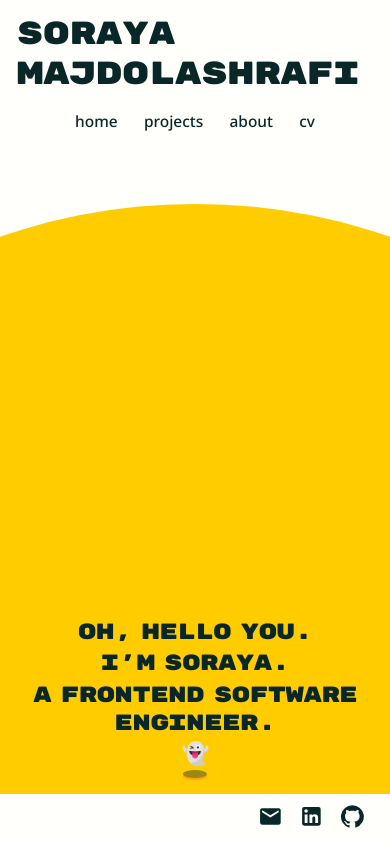
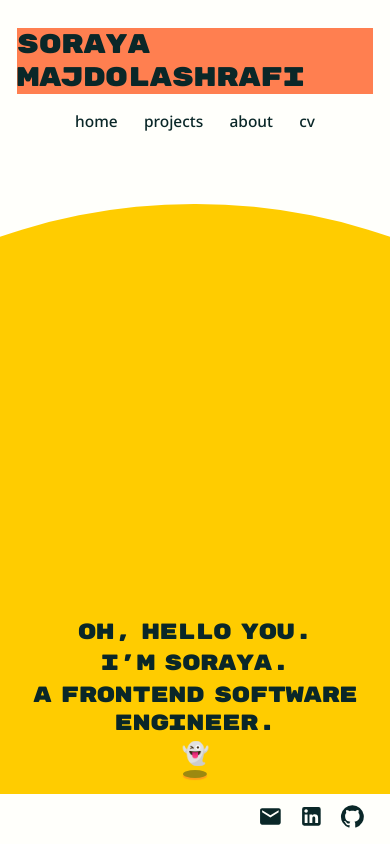
Before and after one commit to sorayamajdolashrafi/portfolio, a Next.js app: page / in a window 390 px wide. Built offline with nearby package versions, Linux system fonts and the light colour scheme.

Commit message:
phone test

```diff
--- a/styles/globals.css
+++ b/styles/globals.css
@@ -30,7 +30,8 @@ html, body {
 /* phone s */
 h1 {
   font-weight: 400;
-  font-size: calc(1.7rem + 1vw);
+  font-size: calc(1.4rem + 1vw);
+  background: coral;
   font-family: 'Rubik Mono One', sans-serif;
   letter-spacing: -0.05rem;
   word-spacing: -.5rem;
```
